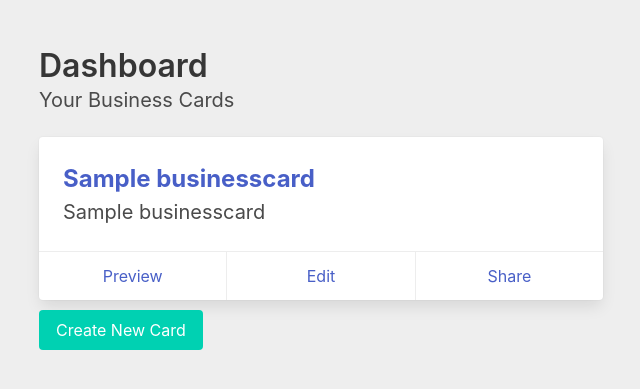
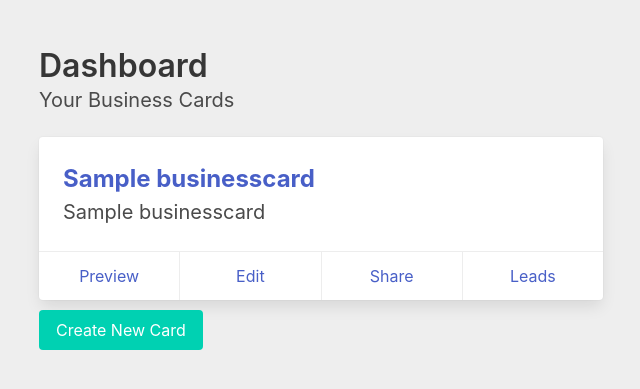
Before and after one commit to eathren/bc, a Django app: page /dashboard/ in a window 1280 px wide. Shown: the part 56-445 px from the top of the page, without its empty margins (319-959 px from the left). Run offline with Django 5.2, Linux system fonts and the light colour scheme; a user stored in the database is signed in; tables that the repository leaves empty hold one stand-in row (values such as "Sample post").

Commit message:
added leads

```diff
--- a/dashboard/templates/dashboard/dashboard.html
+++ b/dashboard/templates/dashboard/dashboard.html
@@ -18,6 +18,7 @@
                 <br />
                 <span class="is-size-5">{{ card.company_name }}</span>
               </li>
+
             </div>
             <footer class="card-footer">
               <a href="{% url 'business_card_detail' uuid=card.uuid %}"
@@ -26,9 +27,8 @@
                  class="card-footer-item">Edit</a>
               <a href="{% url 'share_business_card' uuid=card.uuid %}"
                  class="card-footer-item">Share</a>
-              {% comment %}
-          <a href="{% url 'delete_business_card' uuid=card.uuid %}" class="card-footer-item">Delete</a>
-              {% endcomment %}
+              <a href="{% url 'view_leads' uuid=card.uuid %}"
+                 class="card-footer-item">Leads</a>
             </footer>
           </div>
         {% empty %}
--- a/dashboard/urls.py
+++ b/dashboard/urls.py
@@ -6,7 +6,8 @@ from .views import (
     business_card_detail_view,
     edit_business_card_view,
     share_business_card_view,
-    delete_business_card_view
+    delete_business_card_view,
+    view_leads
 )
 
 urlpatterns = [
@@ -16,5 +17,6 @@ urlpatterns = [
     path('card/<uuid:uuid>/edit/', edit_business_card_view, name='edit_business_card'),
     path('card/<uuid:uuid>/share/', share_business_card_view, name='share_business_card'),
     path('card/<uuid:uuid>/delete/', delete_business_card_view, name='delete_business_card'),
+    path('card/<uuid:uuid>/leads/', view_leads, name='view_leads'),
     path('capture-lead/<uuid:uuid>/', capture_lead, name='capture_lead'),
 ]
--- a/dashboard/views.py
+++ b/dashboard/views.py
@@ -2,6 +2,7 @@ from django.shortcuts import render, redirect, get_object_or_404
 from django.contrib.auth.decorators import login_required
 from django.contrib import messages
 from .models import BusinessCard, Lead
+from .forms import BusinessCardForm
 
 @login_required
 def business_card_detail_view(request, uuid):
@@ -77,3 +78,19 @@ def delete_business_card_view(request, uuid):
         messages.success(request, 'Business card deleted successfully.')
         return redirect('dashboard')
     return render(request, 'dashboard/delete_business_card.html', {'business_card': business_card})
+
+
+@login_required
+def dashboard_view(request):
+    business_cards = BusinessCard.objects.filter(user=request.user).prefetch_related('leads')
+    can_add_card = business_cards.count() < 3
+    return render(request, 'dashboard/dashboard.html', {
+        'business_cards': business_cards,
+        'can_add_card': can_add_card
+    })
+
+@login_required
+def view_leads(request, uuid):
+    business_card = get_object_or_404(BusinessCard, uuid=uuid, user=request.user)
+    leads = business_card.leads.all()
+    return render(request, 'dashboard/view_leads.html', {'business_card': business_card, 'leads': leads})
```
Also changed, not shown: dashboard/templates/dashboard/view_leads.html (added, +32 -0 lines).
